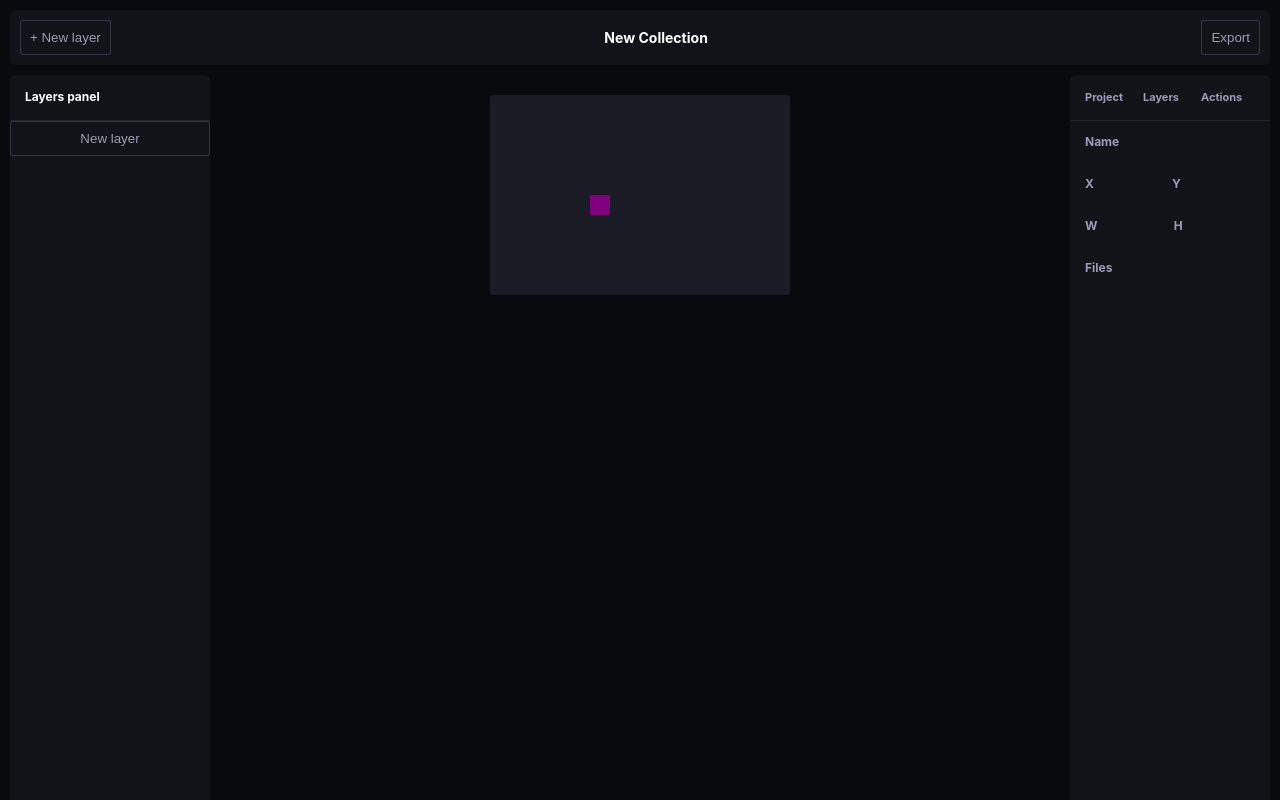
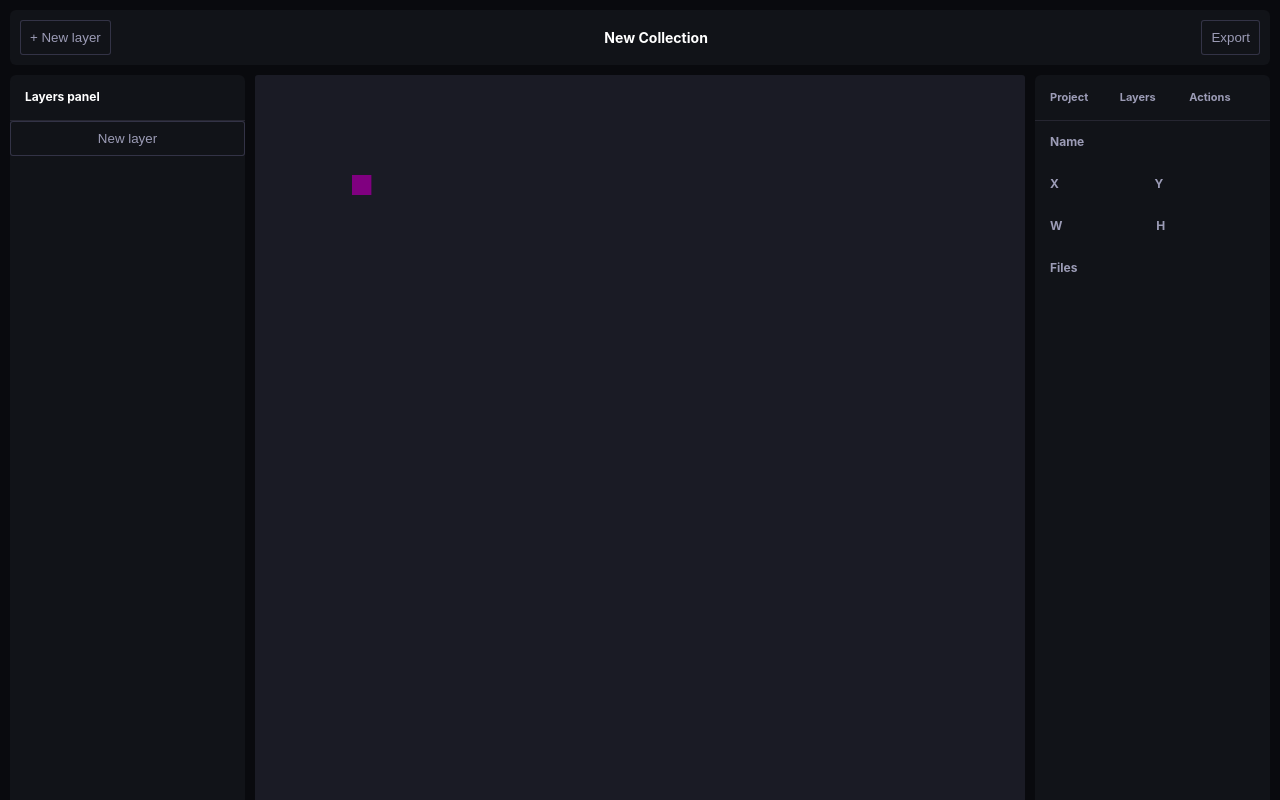
Before and after one commit to mykol225/supercollect, a React (Create React App) app: page / in a window 1280 px wide. Built offline with nearby package versions, Linux system fonts and the light colour scheme.

Commit message:
dynamically resizable canvas

```diff
--- a/src/App.css
+++ b/src/App.css
@@ -77,8 +77,8 @@ h3 {
 }
 
 canvas {
-	width: 300px;
-	height: 200px;
+	width: 100%;
+	height: 100%;
 	border-radius: var(--corner-md);
 }
 
@@ -114,8 +114,10 @@ canvas {
 }
 
 .ver-p {
-	width: 200px;
+	min-width: 200px;
 	padding-top: 5px;
+	flex-basis: 250px;
+	flex-shrink: 2;
 }
 
 .btn {
@@ -146,6 +148,7 @@ canvas {
 	background-color: var(--error-xdk);
 	color: var(--error-lt);
 }
+
 .destructive-btn:active {
 	box-shadow: none;
 	background-color: var(--error);
@@ -238,16 +241,12 @@ canvas {
 	align-items: stretch;
 	height: 100%;
 	margin-top: 10px;
+	gap: 10px;
 }
 
-/* #layers-panel {
-} */
-
 #viewport {
-	width: 300px;
-	height: 200px;
+	flex-grow: 1;
 	border-radius: var(--corner-md);
-	margin-top: 20px;
 }
 
 #upload-view {
@@ -256,5 +255,8 @@ canvas {
 	background-color: aqua;
 }
 
+/* #layers-panel {
+} */
+
 /* #inspector-panel {
 } */
--- /dev/null
+++ b/src/components/hooks/useRect.js
@@ -0,0 +1,17 @@
+import { useState, useRef, useEffect } from 'react';
+
+export const useRect = () => {
+  const ref = useRef();
+  const [rect, setRect] = useState({});
+
+  const set = () =>
+    setRect(ref && ref.current ? ref.current.getBoundingClientRect() : {});
+
+  useEffect(() => {
+    set();
+    window.addEventListener('resize', set);
+    return () => window.removeEventListener('resize', set);
+  }, []);
+
+  return [rect, ref];
+};
--- a/src/components/ui/Canvas.js
+++ b/src/components/ui/Canvas.js
@@ -1,16 +1,18 @@
 import { useEffect, useRef, useCallback } from "react";
+import { useRect } from "../hooks/useRect";
 
 const Canvas = props => {
+  // hook to get current.rect object on window resize event
+  const [rect, ref] = useRect()
 
   const draw = useCallback(ctx => {
     ctx.fillStyle = '#800080'
     ctx.fillRect(100, 100, 20, 20)
   }, [])
 
-  const canvasRef = useRef(null)
-
+  // update canvas whenever draw or rect changes
   useEffect(()=> {
-    const canvas = canvasRef.current
+    const canvas = ref.current
     const context = canvas.getContext('2d')
     const dpr = window.devicePixelRatio || 1
     const rect = canvas.getBoundingClientRect()
@@ -22,15 +24,9 @@ const Canvas = props => {
     context.fillRect(0, 0, context.canvas.width, context.canvas.height)
 
     draw(context)
-  }, [draw])
+  }, [rect, draw])
 
-  return <canvas ref={canvasRef} {...props}></canvas>
+  return <canvas ref={ref} {...props}></canvas>
 }
 
 export default Canvas
-
-
-
-/*
-Create hook for rendering canvas: https://gist.github.com/IcanDivideBy0/23552eb3aa196a9049670686d13de9de
-*/
```
